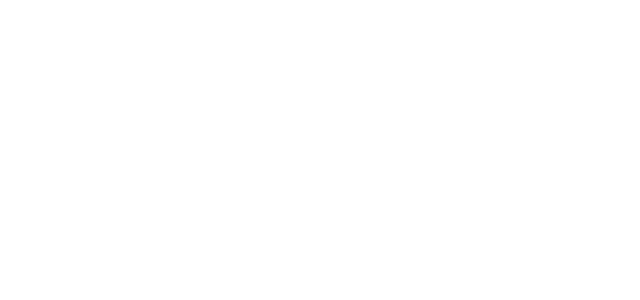
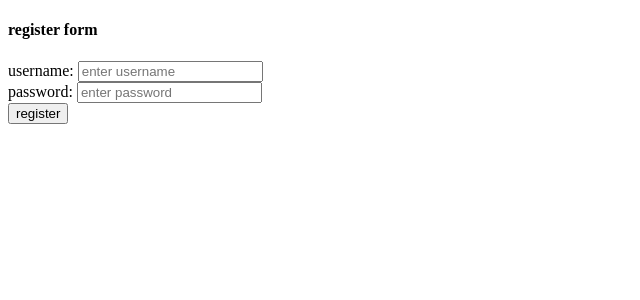
Before and after one commit to lukaszsliwinski/book-store-v2, a React (Create React App) app in the folder frontend/: page /register in a window 1280 px wide. Before the commit this address had no page. Shown: the top 300 px of the page, without its empty margins (0-640 px from the left). Built offline with nearby package versions, Linux system fonts and the light colour scheme.

Commit message:
feat: create simply register form

```diff
--- a/frontend/src/App.tsx
+++ b/frontend/src/App.tsx
@@ -1,12 +1,14 @@
 import { Routes, Route } from 'react-router-dom';
 
 import Home from './Home';
+import Register from './Register';
 
 export default function App() {
   return (
     <>
       <Routes>
         <Route path="/" element={<Home />}></Route>
+        <Route path="/register" element={<Register />} />
       </Routes>
     </>
   );
--- /dev/null
+++ b/frontend/src/Register.tsx
@@ -0,0 +1,59 @@
+import { useState } from 'react';
+import axios from 'axios';
+
+export default function Register() {
+  const [username, setUsername] = useState('');
+  const [password, setPassword] = useState('');
+
+  // dodać przekierowanie jeśli użytkownik jest już zalogowany
+
+  const handleSubmit = (e: React.SyntheticEvent) => {
+    e.preventDefault();
+    const axiosRegConf = {
+      method: 'post',
+      url: '/register',
+      data: {
+        username,
+        password
+      }
+    };
+
+    axios(axiosRegConf)
+      .then(() => {
+        setUsername('');
+        setPassword('');
+      })
+      .catch((err) => {
+        err = new Error();
+      });
+  };
+
+
+  return (
+    <>
+      <form onSubmit={(e) => handleSubmit(e)}>
+        <h4>register form</h4>
+        <div>
+          <label>username: </label>
+          <input
+            type="text"
+            name="username"
+            value={username}
+            onChange={(e) => setUsername(e.target.value)}
+            placeholder="enter username"
+          />
+        </div>
+        <div>
+          <label>password: </label>
+          <input
+            type="password"
+            name="password"
+            value={password}
+            onChange={(e) => setPassword(e.target.value)}
+            placeholder="enter password" />
+        </div>
+        <button type='submit' onClick={(e) => handleSubmit(e)}>register</button>
+      </form>
+    </>
+  )
+}
```
